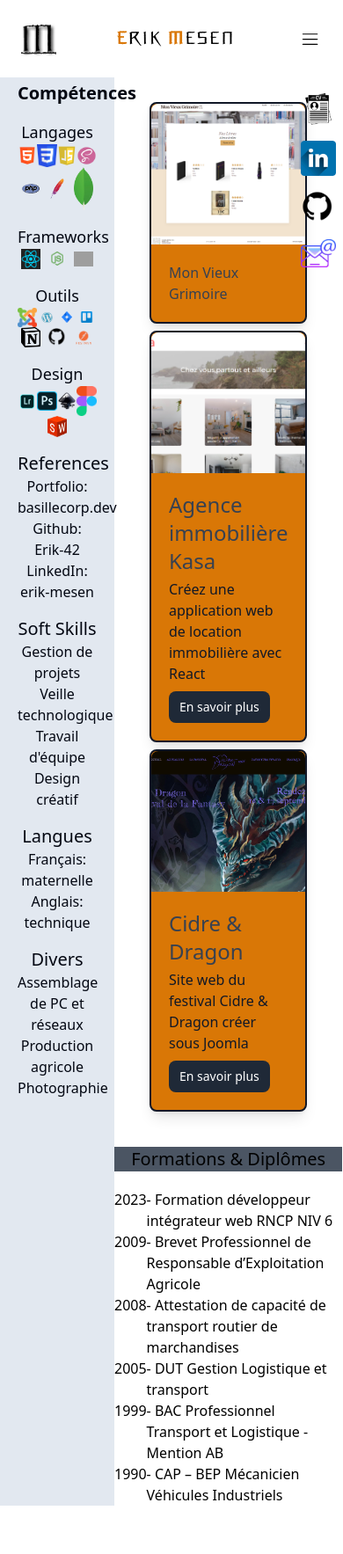
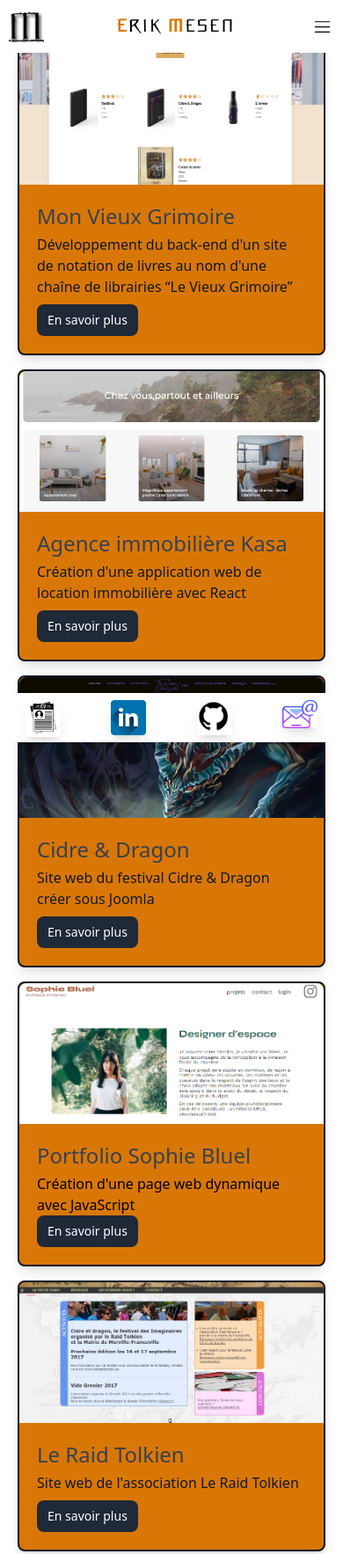
Before and after one commit to Erik-42/Erik-42.github.io, a website: page src/index.html in a window 390 px wide. Shown: the top 1767 px of the page at 88% size. Before the commit the page ends 1712 px from the top, so only its background shows below. Drawn offline with nearby package versions, Linux system fonts and the light colour scheme; files that its build step writes are made by us from their sources; grey boxes are pictures that could not be loaded; files whose address does not match are found by name.

Commit message:
MajMobile

```diff
--- a/src/JS/script.js
+++ b/src/JS/script.js
@@ -1,9 +1,15 @@
+// TopMenu
 const toggleMenuBtn = document.querySelector("#menu-btn");
 const toggleMenuImg = document.querySelector("#menu-btn img");
 const toggledMenu = document.querySelector("#toggled-menu");
-const menuLinks = document.querySelector("#nav-bar ul a");
+// const menuLinks = document.querySelector("#nav-bar ul a");
+const menuLinks = document.querySelector("#competencesLink");
+const projetsLink = document.querySelector("#projetsLink");
+
 
 toggleMenuBtn.addEventListener("click", toggleNav);
+menuLinks.addEventListener("click", toggleNav);
+projetsLink.addEventListener("click", toggleNav);
 
 function toggleNav() {
     toggledMenu.classList.toggle("-translate-y-full")
@@ -17,3 +23,26 @@
         toggleMenuBtn.setAttribute("aria-expanded", "true")
     }
 }
+
+// AsideMenu
+const toggleAsideBtn = document.querySelector("#aside-btn");
+const competencesLink = document.querySelector("#competencesLink");
+const toggleAsideImg = document.querySelector("#aside-btn img");
+const toggledAside = document.querySelector("#toggled-aside");
+
+toggleAsideBtn.addEventListener("click", toggleAside);
+competencesLink.addEventListener("click", toggleAside);
+projetsLink.addEventListener("click", toggleAside);
+
+function toggleAside() {
+    toggledAside.classList.toggle("-translate-x-full")
+
+    if (toggledAside.classList.contains("-translate-x-full")) {
+        toggleAsideImg.setAttribute("src", "./assets/logos/logo_menu/menu.svg")
+        toggleAsideBtn.setAttribute("aria-expanded", "false")
+    }
+    else {
+        toggleAsideImg.setAttribute("src", "./assets/logos/logo_menu/cross.svg")
+        toggleAsideBtn.setAttribute("aria-expanded", "true")
+    }
+}
--- a/src/index.html
+++ b/src/index.html
@@ -20,78 +20,74 @@
 
 <body>
   <!-- <div class="md:content-auto"> -->
-  <header id="header" class="z-50 fixed top-0 w-full">
+  <header id="header" class="fixed top-0 z-50 w-full md:bg-amber-600">
     <nav id="nav-bar"
-      class="bg-white mx-auto flex max-w-5xl items-center content-center justify-between md:justify-end p-6 md:bg-transparent">
-      <a href="#top" class="flex items-center justify-around contents md:hidden"
+      class="mx-auto flex max-w-5xl content-center items-center justify-between bg-white p-2.5 md:justify-end md:bg-transparent">
+      <a href="#top" class="flex contents items-center justify-around md:hidden"
         aria-label="Page d'accueil du portfolio">
-        <img class="w-10 h-10 md:mr-4 md:inline md:w-7" src="./assets/logos/Logo_Mesen/Logo_M_150x150.webp" alt="" />
-        <span aria-hidden="true" class="font-orchideem text-lg lg:text-xl text-center bg-white"><strong
-            class="text-amber-600 bg-white font-orchideem">E</strong>rik <strong
-            class="text-amber-600 bg-white">M</strong>esen</span>
+        <img class="h-10 w-10 bg-gray-600 md:mr-4 md:inline md:w-7" src="./assets/logos/Logo_Mesen/Logo_M_150x150.webp"
+          alt="" />
+        <span id="topLink" aria-hidden="true" class="font-orchideem bg-white text-center text-lg lg:text-xl"><strong
+            class="font-orchideem bg-white text-amber-600">E</strong>rik <strong
+            class="bg-white text-amber-600">M</strong>esen</span>
       </a>
 
       <button id="menu-btn" aria-label="toggled menu button" aria-expanded="false" class="w-7 cursor-pointer md:hidden">
-        <img src="./assets/logos/logo_menu/menu.svg" alt="Menu" />
+        <img class="" src="./assets/logos/logo_menu/menu.svg" alt="Menu" />
       </button>
 
       <ul id="toggled-menu"
-        class="absolute left-0 top-full -z-10 flex w-full -translate-y-full flex-col items-center border-b border-gray-200 text-gray-800 md:static md:z-10 md:w-min md:transform-none md:flex-row md:border-none bg-white md:bg-transparent">
-        <!-- <li class="py-4 md:mr-6 md:py-0">
-            <a href="#top" class="w-full text-sm
-             font-semibold uppercase hover:text-amber-600">Accueil</a>
-        </li> -->
-        <li class="py-4 md:mr-6 md:py-0">
+        class="absolute left-0 top-full -z-10 flex w-full -translate-y-full flex-col items-center border-b border-gray-200 bg-white text-gray-800 md:static md:z-10 md:w-min md:transform-none md:flex-row md:border-none md:bg-transparent md:text-gray-300">
+        <li id="cvLink" class="py-4 md:mr-6 md:py-0">
           <a href="./assets/data/Erik-Mesen_CV_2023.pdf" target="_blank"
-            class="w-full text-sm font-semibold uppercase hover:text-amber-600">CV</a>
+            class="link w-full text-sm font-semibold uppercase hover:text-amber-600">CV</a>
         </li>
-        <li class="py-4 md:mr-6 md:py-0">
-          <a href="#formations" class="w-full text-sm font-semibold uppercase hover:text-amber-600">Formations</a>
+        <li id="competencesLink" class="py-4 md:mr-6 md:py-0">
+          <a href="#competences" class=" w-full text-sm font-semibold uppercase hover:text-amber-600">Compétences</a>
         </li>
-        <li class="py-4 md:mr-6 md:py-0">
+        <li id="projetsLink" class="py-4 md:mr-6 md:py-0">
           <a href="#projets" class="w-full text-sm font-semibold uppercase hover:text-amber-600">Projets</a>
         </li>
-        <li class="py-4 md:mr-6 md:py-0">
+        <li id="mailLink" class="py-4 md:mr-6 md:py-0">
           <a href="mailto:mesen.erik@gmail.com" target="_blank"
             class="w-full text-sm font-semibold uppercase hover:text-amber-600">Contacts</a>
         </li>
       </ul>
     </nav>
+
+    <div id="reseaux" class="fixed w-full flex justify-around content-center md:hidden bottom-0 bg-white">
+      <a href="./assets/data/Erik-Mesen_CV_2023.pdf" target="_blank" class="object-cover m-2 w-10 h-10">
+        <img class="shadow-lg" src="./assets/logos/logo_reseau/logo_cv-2.png" alt=" Logo CV">
+      </a>
+      <a href="https://www.linkedin.com/in/erik-mesen/" target="_blank" class="object-cover m-2 w-10 h-10">
+        <img class="shadow-lg" src="./assets/logos/logo_reseau/linkedIn-logo.png" alt=" Logo Linked-In">
+      </a>
+      <a href="https://github.com/Erik-42" target="_blank" class="object-cover m-2 w-10 h-10">
+        <img class="shadow-lg" src="./assets/logos/logo_reseau/github-logo.png" alt=" Logo Github">
+      </a>
+      <a href="mailto:mesen.erik@gmail.com" target="_blank" class="object-cover m-2 w-10 h-10">
+        <img class="shadow-lg" src="./assets/logos/logo_divers/purple-mail.webp" alt=" Logo contact">
+      </a>
+    </div>
+
+  </header>
+  <main id="main" class="md:flex md:flex-row">
+    <article id="article" class="hidden md:absolute md:flex md:items-start md:flex-col md:ml-64 md:mt-16 ">
       <div id="photoCoord"
-      class="absolute left-0 top-full -translate-y-full -z-10 md:z-50 md:translate-y-10 md:-translate-x-10 md:-top-10 md:flex md:items-baseline md:justify-start md:ml-3 md:fixed">
+        class="absolute left-0 top-full -z-10 -translate-y-full md:fixed md:-top-10 md:z-50 md:ml-3 md:flex md:-translate-x-10 md:translate-y-10 md:items-baseline md:justify-start">
         <div id="cadrePhoto"
-        class="w-44 h-44 relative overflow-hidden border-8 border-amber-600 border-solid rounded-full top-10 left-10 main-header-cadre-circlePhoto">
-        <img class="object-cover w-full h-full hover:scale-125 ease-in-out duration-300"
-          src="./assets/images/photos/Photo-Mesen.jpg" alt="Erik Mesen">
+          class="main-header-cadre-circlePhoto relative left-10 top-10 h-44 w-44 overflow-hidden rounded-full border-8 border-solid border-amber-600">
+          <img class="h-full w-full object-cover duration-300 ease-in-out hover:scale-125"
+            src="./assets/images/photos/Photo-Mesen.jpg" alt="Erik Mesen" />
         </div>
         <div id="cadreCoord"
-        class="bg-amber-600 w-52 h-52 top-20 left-10 rounded-full flex flex-col items-center justify-center text-center main-header-cadre-coord">
-        <H1 id="titre" class="main-header-cadre-coord-titre text-2xl font-orchideel text-black">
-          Erik<br>Mesen
-        </H1>
+          class="main-header-cadre-coord left-10 top-20 flex h-52 w-52 flex-col items-center justify-center rounded-full bg-amber-600 text-center">
+          <h1 id="titre" class="main-header-cadre-coord-titre font-orchideel text-2xl text-black">Erik<br />Mesen</h1>
           <p>Developpeur web</p>
         </div>
       </div>
-    <div id="reseaux"
-      class="fixed flex flex-col items-end justify-around md:flex-row md:items-center md:justify-end md:mr-16 mt-2 right-0">
-      <a href="./assets/data/Erik-Mesen_CV_2023.pdf" target="_blank" class="object-cover m-2 w-10 h-10">
-        <img class="header-reseaux-contact" src="./assets/logos/logo_reseau/logo_cv-2.png" alt=" Logo CV">
-      </a>
-      <a href="https://www.linkedin.com/in/erik-mesen/" target="_blank" class="object-cover m-2 w-10 h-10">
-        <img class="header-reseaux-linkedinLogo" src="./assets/logos/logo_reseau/linkedIn-logo.png"
-          alt=" Logo Linked-In">
-      </a>
-      <a href="https://github.com/Erik-42" target="_blank" class="object-cover m-2 w-10 h-10">
-        <img class="header-reseaux-githubLogo" src="./assets/logos/logo_reseau/github-logo.png" alt=" Logo Github">
-      </a>
-      <a href="mailto:mesen.erik@gmail.com" target="_blank" class="object-cover m-2 w-10 h-10">
-        <img class="header-reseaux-contact" src="./assets/logos/logo_divers/purple-mail.webp" alt=" Logo contact">
-      </a>
-    </div>
-  </header>
-  <main id="main" class="flex">
-    <div id="bio" class="hidden md:absolute md:flex md:items-start md:flex-col md:ml-64 md:mt-16">
-      <p>Créatif, Autonome, Curieux</p>
+      <div class="bio">
+        <p class="shadow-white">Créatif, Autonome, Curieux</p>
         <p class="ml-16">Esprit d'analyse</p>
         <p class="ml-24">Esprit d'équipe</p>
         <p class="ml-28">Force de proposition</p>
@@ -102,116 +98,131 @@
           en
           constante recherche d’apprentissage.</p>
       </div>
-    <aside id="aside"
-      class="p-5 w-1/3 text-center flex flex-col bg-slate-200 text-gray-950  md:text-white md:bg-stone-900">
-      <div id="containerTechno" class="mt-14 md:mt-60">
+    </article>
+    <aside id="toggled-aside"
+      class="absolute top-0 flex flex-col items-center w-full -translate-x-full border-b p-5 text-center text-white bg-stone-900 md:static md:h-min md:transform-none md:w-[32%]">
+
+      <button id="aside-btn" aria-label="toggled aside button" aria-expanded="false"
+        class="w-7 cursor-pointer md:hidden">
+        <img class="" src="./assets/logos/logo_menu/menu.svg" alt="Menu Aside" />
+      </button>
+
+      <div id="containerTechno" class="md:mt-60">
         <h2 id="competences" class="mt-4 text-xl font-bold">Compétences</h2>
         <div id="containerLanguages" class="">
           <h3 id="languages" class="mt-4 text-lg font-medium">Langages</h3>
-          <ul class="flex justify-around items-center content-center flex-wrap">
-            <li class="w-1/4"><img src="./assets/logos/logo_techno/logo-html-5-2048.png" alt="Logo HTML 5"></li>
-            <li class="w-1/4"><img src="./assets/logos/logo_techno/css3.webp" alt="Logo CSS 3"></li>
-            <li class="w-1/4"><img src="./assets/logos/logo_techno/javascript-icon-png-23.jpg" alt="Logo JavaScript">
+          <ul class="mt-4 flex flex-wrap justify-around p-0 list-none">
+            <li class="w-14 h-14 m-3"><img class="w-full h-full object-cover"
+                src="./assets/logos/logo_techno/logo-html-5-2048.png" alt="Logo HTML 5">
             </li>
-            <li class="w-1/4"><img src="./assets/logos/logo_techno/LogoSCSS.webp" alt="Logo SCSS">
+            <li class="w-14 h-14 m-3"><img class="w-full h-full object-cover" src="./assets/logos/logo_techno/css3.webp"
+                alt="Logo CSS 3"></li>
+            <li class="w-14 h-14 m-3"><img class="w-full h-full object-cover"
+                src="./assets/logos/logo_techno/javascript-icon-png-23.jpg" alt="Logo JavaScript">
             </li>
-            <li class="w-1/4"><img
+            <li class="w-14 h-14 m-3"><img class="w-full h-full object-cover"
+                src="./assets/logos/logo_techno/LogoSCSS.webp" alt="Logo SCSS">
+            </li>
+            <li class="w-14 h-14 m-3"><img class="w-full h-full object-cover"
                 src="./assets/logos/logo_techno/php-logo-png-transparent-svg-vector-bie-supply-1.webp" alt="Logo PHP">
             </li>
-            <li class="w-1/4"><img src="./assets/logos/logo_divers/apache-logo-300x300.webp" alt="Logo Apache">
+            <li class="w-14 h-14 m-3"><img class="w-full h-full object-cover"
+                src="./assets/logos/logo_divers/apache-logo-300x300.webp" alt="Logo Apache">
             </li>
-            <li class="w-1/4"><img src="./assets/logos/logo_divers/mongodb.webp" alt="Logo MongoDB">
+            <li class="w-14 h-14 m-3"><img class="w-full h-full object-" src="./assets/logos/logo_divers/mongodb.webp"
+                alt="Logo MongoDB">
             </li>
           </ul>
         </div>
         <div id="containerFrameworks" class="">
           <h3 class="mt-4 text-lg font-medium">Frameworks</h3>
-          <ul class="flex justify-around items-center content-center flex-wrap">
-            <li class="w-1/4"><img src="./assets/logos/logo_techno/react-1-logo-svg-vector.webp" alt="Logo React">
+          <ul class="mt-4 flex flex-wrap justify-around p-0 list-none">
+            <li class="w-14 h-14 m-3"><img class="w-full h-full object-cover"
+                src="./assets/logos/logo_techno/react-1-logo-svg-vector.webp" alt="Logo React">
             </li>
-            <li class="w-1/4"><img src="./assets/logos/logo_techno/nodejs-expressjs.webp" alt="Logo Node.js"></li>
-            <li class="w-1/4"><img src="./assets/logos/logo_techno/tailwindcss-1.png" alt="Logo Tailwindcss"></li>
+            <li class="w-14 h-14 m-3"><img class="w-full h-full object-cover"
+                src="./assets/logos/logo_techno/nodejs-expressjs.webp" alt="Logo Node.js">
+            </li>
+            <li class="w-14 h-14 m-3"><img class="w-full h-full object-cover"
+                src="./assets/logos/logo_techno/tailwindcss-1.png" alt="Logo Tailwindcss">
+            </li>
           </ul>
         </div>
         <div id="containerTools" class="">
           <h3 class="mt-4 text-lg font-medium">Outils</h3>
-          <ul class="flex justify-around items-center content-center flex-wrap">
-            <li class="w-1/4"><img src="./assets/logos/logo_divers/joomla-logo-1.webp" alt="Logo Joomla"></li>
-            <li class="w-1/4"><img src="./assets/logos/logo_divers/wordpress_PNG74.png" alt="Logo Wordpress"></li>
-            <li class="w-1/4"><img src="./assets/logos/logo_tools/Jira-Emblem.png" alt="Logo Jira">
+          <ul class="mt-4 flex flex-wrap justify-around p-0 list-none">
+            <li class="w-14 h-14 m-3"><img class="w-full h-full object-cover"
+                src="./assets/logos/logo_divers/joomla-logo-1.webp" alt="Logo Joomla"></li>
+            <li class="w-14 h-14 m-3"><img class="w-full h-full object-cover"
+                src="./assets/logos/logo_divers/wordpress_PNG74.png" alt="Logo Wordpress">
             </li>
-            <li class="w-1/4"><img src="./assets/logos/logo_tools/Trello-Emblem.png" alt="Logo Trello">
+            <li class="w-14 h-14 m-3"><img class="w-full h-full object-cover"
+                src="./assets/logos/logo_tools/Jira-Emblem.png" alt="Logo Jira">
             </li>
-            <li class="w-1/4"><img src="./assets/logos/logo_tools/Notion_App_Logo.webp" alt="Logo Notion"></li>
-            <li class="w-1/4"><img src="./assets/logos/logo_reseau/github-logo.png" alt="Logo Github">
+            <li class="w-14 h-14 m-3"><img class="w-full h-full object-cover"
+                src="./assets/logos/logo_tools/Trello-Emblem.png" alt="Logo Trello">
             </li>
-            <li class="w-1/4"><img src="./assets/logos/logo_tools/postman-logo.png" alt="Logo Postman">
+            <li class="w-14 h-14 m-3"><img class="w-full h-full object-cover"
+                src="./assets/logos/logo_tools/Notion_App_Logo.webp" alt="Logo Notion"></li>
+            <li class="w-14 h-14 m-3"><img class="w-full h-full object-cover"
+                src="./assets/logos/logo_reseau/github-logo.png" alt="Logo Github">
+            </li>
+            <li class="w-14 h-14 m-3"><img class="w-full h-full object-cover"
+                src="./assets/logos/logo_tools/postman-logo.png" alt="Logo Postman">
             </li>
           </ul>
         </div>
         <div id="containerDesign" class="">
           <h3 class=" mt-4 text-lg font-medium">Design</h3>
-          <ul class="flex justify-around items-center content-center flex-wrap">
-            <li class="w-1/4"><img src="./assets/logos/logo_design/lightroom-logo-0.webp" alt="Logo Ligthroom">
+          <ul class="mt-4 flex flex-wrap justify-around p-0 list-none">
+            <li class="w-14 h-14 m-3"><img class="w-full h-full object-cover"
+                src="./assets/logos/logo_design/lightroom-logo-0.webp" alt="Logo Ligthroom">
             </li>
-            <li class="w-1/4"><img src="./assets/logos/logo_design/photoshop.webp" alt="Logo Photoshop">
+            <li class="w-14 h-14 m-3"><img class="w-full h-full object-cover"
+                src="./assets/logos/logo_design/photoshop.webp" alt="Logo Photoshop">
             </li>
-            <li class="w-1/4"><img src="./assets/logos/logo_design/inkscape-logo-1.webp" alt="Logo Inkscape"></li>
-            <li class="w-1/4"><img src="./assets/logos/logo_design/figma-logo.webp" alt="Logo Figma">
+            <li class="w-14 h-14 m-3"><img class="w-full h-full object-cover"
+                src="./assets/logos/logo_design/inkscape-logo-1.webp" alt="Logo Inkscape">
             </li>
-            <li class="w-1/4"><img src="./assets/logos/logo_design/solidworks.webp" alt="Logo Solidworks"></li>
+            <li class="w-14 h-14 m-3"><img class="w-full h-full object-cover"
+                src="./assets/logos/logo_design/figma-logo.webp" alt="Logo Figma">
+            </li>
+            <li class="w-14 h-14 m-3"><img class="w-full h-full object-cover"
+                src="./assets/logos/logo_design/solidworks.webp" alt="Logo Solidworks"></li>
           </ul>
         </div>
       </div>
-      <div id="references" class="main-sidebarCol1-ref">
-        <h2 class="mt-4 text-xl font-medium">References</h2>
-        <p><a href="https://basillecorp.dev/">Portfolio: basillecorp.dev</a></p>
-        <p><a href="https://github.com/Erik-42">Github: Erik-42</a></p>
-        <p><a href="https://www.linkedin.com/in/erik-mesen/">LinkedIn: erik-mesen</a></p>
-      </div>
-      <div id="softSkills" class="main-sidebarCol1-divers">
+      <div id="softSkills" class="">
         <h2 class="mt-4 text-xl font-medium">Soft Skills</h2>
         <p>Gestion de projets</p>
         <p>Veille technologique</p>
         <p>Travail d'équipe</p>
         <p>Design créatif</p>
       </div>
-      <div id="langues" class="main-sidebarCol1-langues">
-        <h2 class="mt-4 text-xl font-medium">Langues</h2>
-        <p>Français: maternelle</p>
-        <p>Anglais: technique</p>
-      </div>
-      <div id="divers" class="main-sidebarCol1-divers">
-        <h2 class="mt-4 text-xl font-medium">Divers</h2>
-        <p>Assemblage de PC et réseaux</p>
-        <p>Production agricole</p>
-        <p>Photographie</p>
-      </div>
     </aside>
-    <section class="mt-8 mr-12 md:mt-72">
-      <h2 id="projets" class=" text-center mt-4 text-xl font-medium">Projets</h2>
-      <div id="containerProjets" class="m-10 flex flex-col md:flex-row gap-2">
+
+    <section class=" mt-8 md:mt-72 ">
+      <h2 id="projets" class="hidden text-center mt-4 text-xl font-medium md:flex justify-center">Projets</h2>
+      <div id="containerProjets" class="mx-3 m-10 flex flex-wrap md:flex-row justify-center">
+
         <div id="containerProjet1"
-          class=" bg-amber-600 md:mx-2 md:w-full md:w-1/3 border-2 border-gray-900 shadow-lg rounded-lg">
+          class="bg-amber-600 m-2 w-full md:w-1/3 border-2 border-gray-900 shadow-lg rounded-lg md:mx-3 md:h-96 md:w-80">
           <a href="https://github.com/Erik-42/openclassrooms_projet_7" target="_blank">
             <img class="rounded-t-lg w-full h-40 object-cover" src="./assets/images/screenshot/React-App8.png"
               alt="Projet 1">
           </a>
           <div class="p-5">
             <a href="https://github.com/Erik-42/openclassrooms_projet_7" target="_blank">
-              <h4 class="md:mb-1 md:text-2xl text-gray-700">Mon Vieux Grimoire</h4>
+              <h4 class="mb-1 text-2xl text-gray-700">Mon Vieux Grimoire</h4>
             </a>
-            <p class="hidden md:inline-flex md:mb-2 md:text-gray-900">Développez le back-end d'un site
-              de
-              notation de livres au nom
-              d'une chaîne de librairies “Le Vieux Grimoire”</p>
-            <a class="hidden md:inline-flex md:items-center md:py-2 md:px-3 md:bg-gray-800 md:text-white md:rounded-lg md:text-sm md:hover:bg-gray-600"
-              href="https://github.com/Erik-42/openclassrooms_projet_7">En
-              savoir plus</a>
+            <p class="mb-2 text-gray-900">Développement du back-end d'un site
+              de notation de livres au nom d'une chaîne de librairies “Le Vieux Grimoire”</p>
+            <a class="inline-flex items-center py-2 px-3 bg-gray-800 text-white rounded-lg text-sm hover:bg-gray-600"
+              href="https://github.com/Erik-42/openclassrooms_projet_7">En savoir plus</a>
           </div>
         </div>
         <div id="containerProjet2"
-          class="bg-amber-600 md:mx-2 md:w-full md:w-1/3 border-2 border-gray-900 shadow-lg rounded-lg">
+          class="bg-amber-600 m-2 w-full md:w-1/3 border-2 border-gray-900 shadow-lg rounded-lg md:mx-3 md:h-96 md:w-80">
           <a href="https://github.com/Erik-42/openclassrooms_projet_6" target="_blank">
             <img class="rounded-t-lg w-full h-40 object-cover" src="./assets/images/screenshot/Kasa-mini.png"
               alt="Projet 2">
@@ -220,15 +231,14 @@
             <a href="https://github.com/Erik-42/openclassrooms_projet_6" target="_blank">
               <h4 class="mb-1 text-2xl text-gray-700">Agence immobilière Kasa</h4>
             </a>
-            <p class="mb-2 text-gray-900">Créez une application web de location immobilière avec React
-            </p>
+            <p class="mb-2 text-gray-900">Création d'une application web de location immobilière avec React</p>
             <a class="inline-flex items-center py-2 px-3 bg-gray-800 text-white rounded-lg text-sm hover:bg-gray-600"
               href="https://github.com/Erik-42/openclassrooms_projet_6">En
               savoir plus</a>
           </div>
         </div>
         <div id="containerProjet3"
-          class="bg-amber-600 md:mx-2 md:w-full md:w-1/3 border-2 border-gray-900 shadow-lg rounded-lg">
+          class="bg-amber-600 m-2 w-full md:w-1/3 border-2 border-gray-900 shadow-lg rounded-lg md:mx-3 md:h-96 md:w-80">
           <a href="https://cidreetdragon.eu" target="_blank">
             <img class="rounded-t-lg w-full h-40 object-cover" src="./assets/images/screenshot/CetD.png" alt="Projet 3">
           </a>
@@ -242,8 +252,39 @@
               savoir plus</a>
           </div>
         </div>
+        <div id="containerProjet4"
+          class="bg-amber-600 m-2 w-full md:w-1/3 border-2 border-gray-900 shadow-lg rounded-lg md:mx-3 md:h-96 md:w-80">
+          <a href="https://github.com/Erik-42/OpenClassRooms_Projet_3" target="_blank">
+            <img class="rounded-t-lg w-full h-40 object-cover" src="./assets/images/screenshot/sophie_bluel.png"
+              alt="Projet 4">
+          </a>
+          <div class="p-5">
+            <a href="https://github.com/Erik-42/OpenClassRooms_Projet_3" target="_blank">
+              <h4 class="mb-1 text-2xl text-gray-700">Portfolio Sophie Bluel</h4>
+            </a>Création d'une page web dynamique avec JavaScript</p>
+            <a class="inline-flex items-center py-2 px-3 bg-gray-800 text-white rounded-lg text-sm hover:bg-gray-600"
+              href="https://github.com/Erik-42/OpenClassRooms_Projet_3">En
+              savoir plus</a>
           </div>
         </div>
+        <div id="containerProjet5"
+          class="bg-amber-600 m-2 w-full md:w-1/3 border-2 border-gray-900 shadow-lg rounded-lg md:mx-3 md:h-96 md:w-80">
+          <a href="https://raidtolkien.fr/" target="_blank">
+            <img class="rounded-t-lg w-full h-40 object-cover" src="./assets/images/screenshot/Le-Raid-Tolkien.png"
+              alt="Projet 5">
+          </a>
+          <div class="p-5">
+            <a href="https://raidtolkien.fr/" target="_blank">
+              <h4 class="mb-1 text-2xl text-gray-700">Le Raid Tolkien</h4>
+            </a>
+            <p class="mb-2 text-gray-900">Site web de l'association Le Raid Tolkien</p>
+            <a class="inline-flex items-center py-2 px-3 bg-gray-800 text-white rounded-lg text-sm hover:bg-gray-600"
+              href="https://raidtolkien.fr/">En
+              savoir plus</a>
+          </div>
+        </div>
+      </div>
+      <div id="containerFormation" class="hidden">
         <h2 id="formations" class="bg-gray-600 text-center mt-4 text-xl font-medium">Formations & Diplômes</h2>
 
         <ul class="flex flex-col items-start content-center flex-wrap text-left mt-5">
@@ -272,7 +313,7 @@
             <p> - CAP – BEP Mécanicien Véhicules Industriels</p>
           </li>
         </ul>
-
+      </div>
       <!-- <h2 class="bg-gray-600 text-center mt-4 text-xl font-medium">Experience Professionnelles</h2>
 
       <div class="relative flex flex-col mt-12 w-2 h-full corpsCol2-expProContainer">
```
Also changed, not shown: Readme.md, src/assets/images/screenshot/Le-Raid-Tolkien.png (added), src/assets/images/screenshot/sophie_bluel.png (renamed from src/assets/images/screenshot/Picture 2023-03-02 11_47_05.png). Lines whose indentation alone changed are shown as unchanged.
